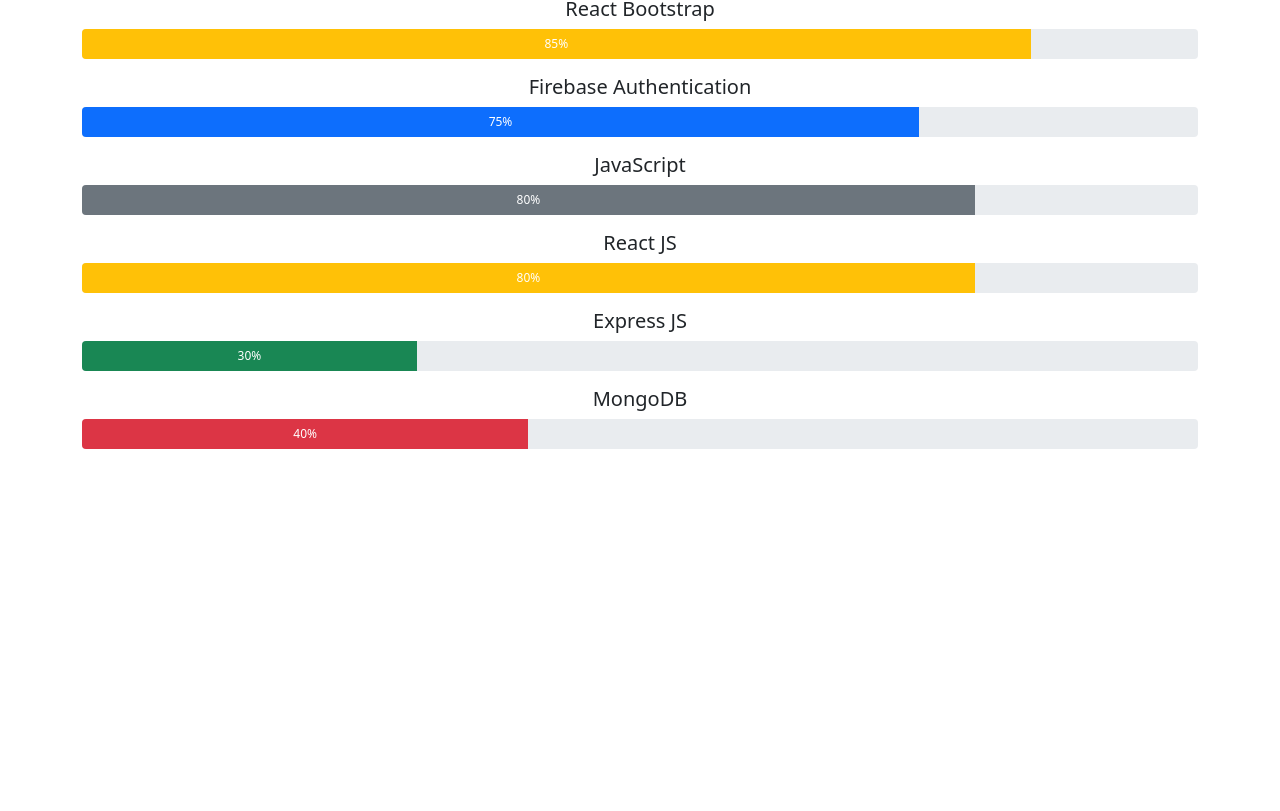
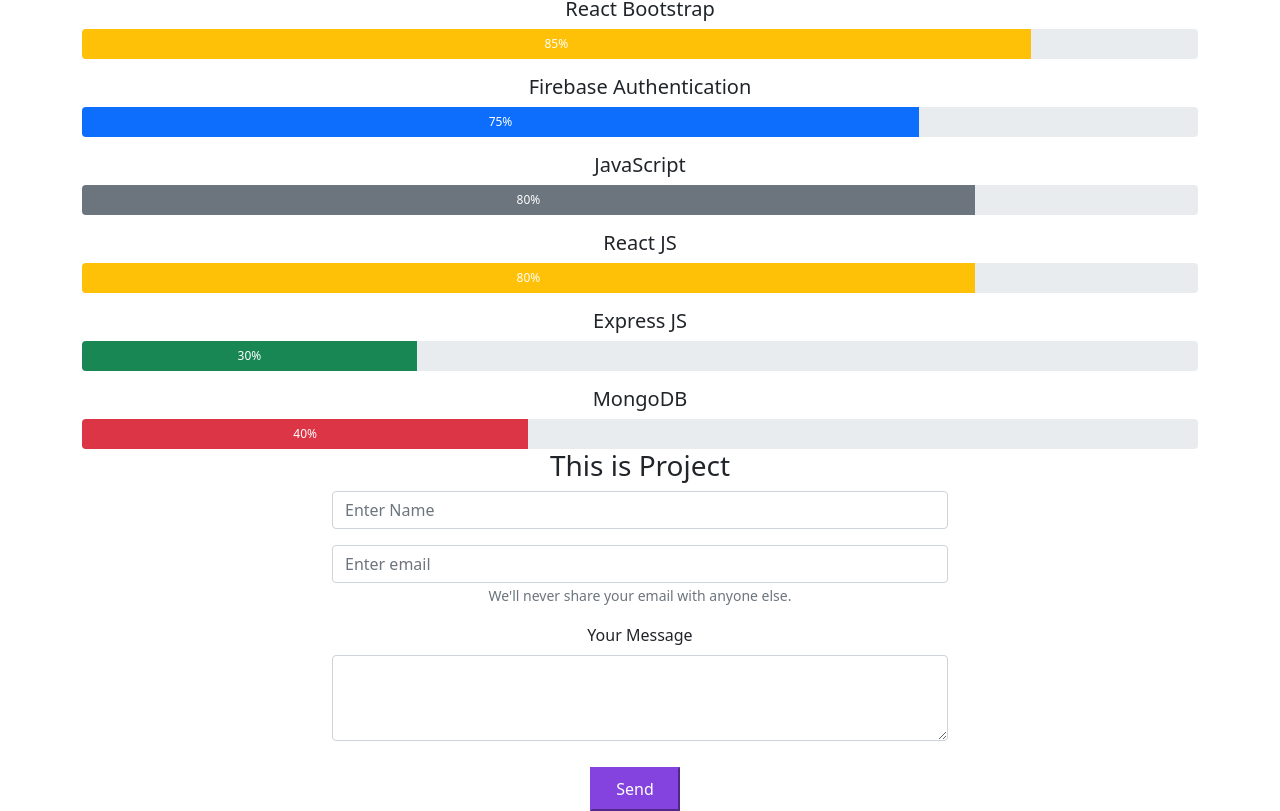
Before and after one commit to rakibistiak/portfolio, a React (Create React App) app: page / in a window 1280 px wide. Shown: the part 2152-2963 px from the top of the page. Before the commit the page ends 2601 px from the top, so only its background shows below. Built offline with nearby package versions, Linux system fonts and the light colour scheme.

Commit message:
email js added

```diff
--- a/package.json
+++ b/package.json
@@ -7,6 +7,7 @@
     "@testing-library/react": "^11.2.7",
     "@testing-library/user-event": "^12.8.3",
     "bootstrap": "^5.1.3",
+    "emailjs-com": "^3.2.0",
     "react": "^17.0.2",
     "react-bootstrap": "^2.0.2",
     "react-dom": "^17.0.2",
@@ -14,6 +15,7 @@
     "react-router-dom": "^6.0.2",
     "react-router-hash-link": "^2.4.3",
     "react-scripts": "4.0.3",
+    "swiper": "^7.3.1",
     "web-vitals": "^1.1.2"
   },
   "scripts": {
--- /dev/null
+++ b/src/components/Contact/Contact.js
@@ -0,0 +1,46 @@
+import React, { useRef } from 'react';
+import emailjs from 'emailjs-com';
+import { Container, Form } from 'react-bootstrap';
+
+const Contact = () => {
+  const form = useRef();
+
+  const sendEmail = (e) => {
+    e.preventDefault();
+
+    emailjs.sendForm('service_kd3tw3m', 'template_d2ule2o', form.current, 'user_O1UWdGIEI27rUUDWgiHPz')
+      .then((result) => {
+        alert("Your message send successfully");
+      }, (error) => {
+        console.log(error.text);
+      });
+  };
+
+  return (
+    <Container className='w-50 mx-auto'>
+      <form ref={form} onSubmit={sendEmail}>
+
+        <Form.Group className="mb-3" controlId="formBasicName">
+            <Form.Control type="text" name='name' placeholder="Enter Name" />
+        </Form.Group>
+
+        <Form.Group className="mb-3" controlId="formBasicEmail">
+            <Form.Control type="email" name='useremail' placeholder="Enter email" />
+            <Form.Text className="text-muted">
+                We'll never share your email with anyone else.
+            </Form.Text>
+        </Form.Group>
+
+        <Form.Group className="mb-3" controlId="exampleForm.ControlTextarea1">
+            <Form.Label>Your Message</Form.Label>
+            <Form.Control as="textarea" name='message' rows={3} />
+        </Form.Group>
+        <button className='regular-btn' type="submit">
+            Send
+        </button>
+
+    </form>
+    </Container>
+  );
+};
+export default Contact
--- a/src/components/Home/Home.js
+++ b/src/components/Home/Home.js
@@ -1,6 +1,7 @@
 import React from 'react';
 import About from '../About/About';
 import Banner from '../Banner/Banner';
+import Contact from '../Contact/Contact';
 import Header from '../Header/Header';
 import Projects from '../Projects/Projects';
 import Service from '../Service/Service';
@@ -15,6 +16,7 @@
             <Service></Service>
             <Skill></Skill>
             <Projects></Projects>
+            <Contact></Contact>
         </div>
     );
 };
--- a/src/components/Projects/Projects.js
+++ b/src/components/Projects/Projects.js
@@ -3,7 +3,7 @@
 const Projects = () => {
     return (
         <div>
-
+            <h3>This is Project</h3>
         </div>
     );
 };
--- a/src/components/Skills/Skill.js
+++ b/src/components/Skills/Skill.js
@@ -15,10 +15,9 @@
             {
                 skills.map(skill=>{
                     return(
-                        <div className="pt-3">
+                        <div className="pt-3" key={skill?.id}>
                             <h5>{skill?.title}</h5>
                             <ProgressBar style={{height:'30px'}}
-                            key={skill?.id}
                             now={skill?.now}
                             label={`${skill?.now}%`}
                             variant={skill?.variant}
--- a/src/index.js
+++ b/src/index.js
@@ -3,6 +3,7 @@
 import './index.css';
 import App from './App';
 import reportWebVitals from './reportWebVitals';
+// React Bootstrap
 import 'bootstrap/dist/css/bootstrap.min.css';
 ReactDOM.render(
   <React.StrictMode>
```
Also changed, not shown: src/components/Projects/Projects.css (added), 1 other file (tests, documents, lock files or other folders).
